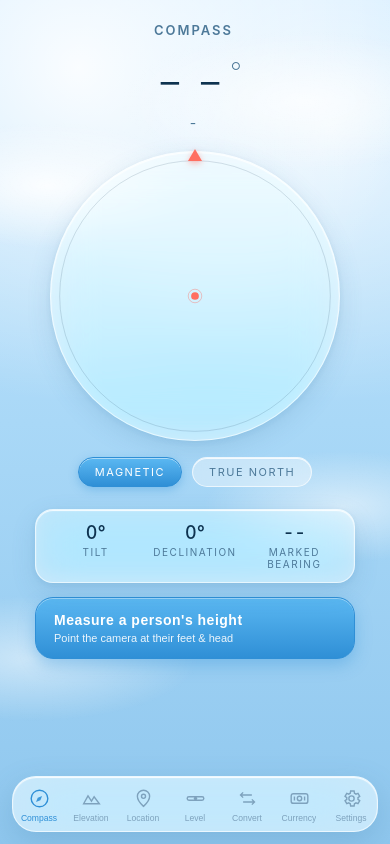
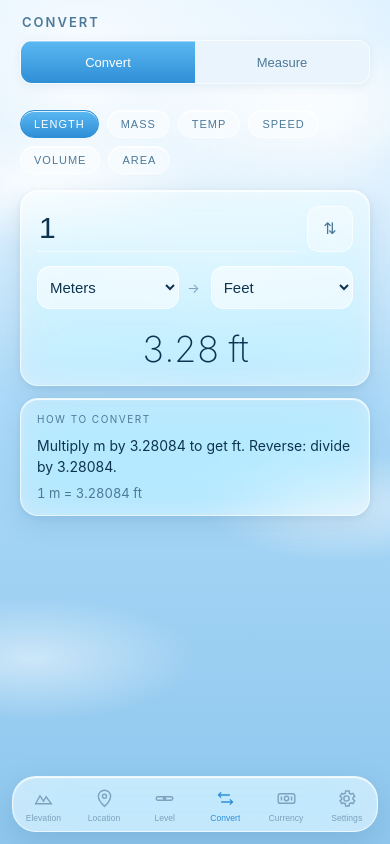
Before and after one commit to AnekTheGreat/Compass-EDC, a website: page index.html in a window 390 px wide. Drawn offline with Linux system fonts and the light colour scheme.

Commit message:
Take the Compass tab out of the page, and stop the currency card clipping its answer
The compass screen, its tab and its styles are gone; Convert is the screen that opens. The
reference-north switch went with it, and keep-screen-on now sits under Display.

The currency card is a flex child of a scrolling column, so it shrank when the content was
taller than the phone, and overflow:hidden cut the answer in half. It keeps its height now and
the answer is bigger and darker. The version gate is stamped at 1.2.2.

🤖 Generated with Codebuff
Co-Authored-By: Codebuff <noreply@codebuff.com>

```diff
--- a/index.html
+++ b/index.html
@@ -83,48 +83,6 @@ body::before{
     0 8px 24px rgba(60,120,160,0.16),
     0 2px 6px rgba(60,120,160,0.1);
 }
-
-/* ---------- COMPASS ---------- */
-#compass-screen{align-items:center;justify-content:flex-start;padding-top:8px;}
-.heading-big{
-  font-size:64px;font-weight:200;line-height:1;margin-top:6px;
-  font-variant-numeric:tabular-nums;letter-spacing:-1px;
-  color:var(--text);text-shadow:0 1px 0 rgba(255,255,255,0.6);
-}
-.heading-big sup{font-size:26px;font-weight:200;color:var(--dim);}
-.heading-label{font-size:14px;letter-spacing:4px;color:var(--dim);margin-top:2px;text-transform:uppercase;}
-.dial-wrap{
-  position:relative;width:290px;height:290px;margin:20px auto 6px;
-  border-radius:50%;
-}
-.dial-wrap .glass-disc{
-  position:absolute;inset:0;border-radius:50%;
-}
-.dial-wrap svg{width:100%;height:100%;display:block;position:relative;z-index:1;}
-.needle-tip{
-  position:absolute;top:-2px;left:50%;transform:translateX(-50%);z-index:2;
-  width:0;height:0;border-left:7px solid transparent;border-right:7px solid transparent;
-  border-bottom:12px solid var(--accent);
-  filter:drop-shadow(0 2px 3px rgba(255,111,97,0.5));
-}
-.mode-row{display:flex;gap:10px;margin-top:10px;}
-.mode-pill{
-  font-size:11px;letter-spacing:1.5px;color:var(--dim);border:1px solid var(--glass-line);
-  padding:7px 16px;border-radius:20px;text-transform:uppercase;
-  background:var(--glass);backdrop-filter:blur(14px);-webkit-backdrop-filter:blur(14px);
-  box-shadow:inset 0 1px 0 rgba(255,255,255,0.8);
-}
-.mode-pill.on{color:#fff;background:linear-gradient(180deg, #5bb8f2, #2f8fd6);border-color:#2f8fd6;box-shadow:inset 0 1px 0 rgba(255,255,255,0.5), 0 3px 10px rgba(47,143,214,0.35);}
-.calib-banner{
-  margin-top:14px;font-size:12px;color:#8a5a12;border:1px solid rgba(224,152,58,0.4);
-  background:rgba(255,231,190,0.55);backdrop-filter:blur(14px);-webkit-backdrop-filter:blur(14px);
-  padding:9px 16px;border-radius:14px;display:none;text-align:center;
-}
-.calib-banner.show{display:block;}
-.stat-row{display:flex;width:100%;max-width:320px;justify-content:space-between;margin-top:22px;padding:12px 10px;border-radius:18px;}
-.stat{text-align:center;flex:1;}
-.stat .v{font-size:18px;font-weight:500;font-variant-numeric:tabular-nums;color:var(--text);}
-.stat .l{font-size:10px;color:var(--dim);letter-spacing:1.5px;margin-top:3px;text-transform:uppercase;}
 
 /* ---------- ELEVATION ---------- */
 .big-elev{text-align:center;margin-top:18px;}
@@ -221,22 +179,13 @@ body::before{
 .btn-ar-overlay{position:absolute;left:50%;bottom:12px;transform:translateX(-50%);padding:10px 22px;border:none;border-radius:22px;font-size:13px;letter-spacing:1px;color:#fff;background:rgba(20,40,55,0.78);border:1px solid rgba(255,255,255,0.5);backdrop-filter:blur(8px);-webkit-backdrop-filter:blur(8px);}
 #ar-status{font-size:11px;color:var(--amber);margin-top:8px;line-height:1.5;}
 
-.hh-quick{
-  margin-top:14px;width:100%;max-width:320px;display:flex;flex-direction:column;gap:2px;
-  padding:14px 18px;border:none;border-radius:18px;text-align:left;cursor:pointer;
-  color:#fff;background:linear-gradient(180deg,#5bb8f2,#2f8fd6);border:1px solid #2f8fd6;
-  box-shadow:inset 0 1px 0 rgba(255,255,255,0.4), 0 6px 16px rgba(47,143,214,0.35);
-}
-.hh-quick .hh-label{font-size:14px;font-weight:600;letter-spacing:0.5px;}
-.hh-quick .hh-sub{font-size:11px;opacity:0.9;margin-top:2px;}
-
 /* ---------- CURRENCY ---------- */
 /* One glowing card holds the amount, the pair and the answer, so the tab reads as a single
    instrument instead of four stacked boxes. Two slow colour washes drift behind the glass;
    they are decoration only and stop for anyone who asks the phone for less motion. */
 .cur-stamp{font-size:11px;color:var(--dim);letter-spacing:0.5px;}
 .cur-hero{
-  position:relative;overflow:hidden;border-radius:26px;padding:16px 16px 18px;
+  position:relative;overflow:hidden;flex:0 0 auto;border-radius:26px;padding:16px 16px 20px;
   background:linear-gradient(160deg, rgba(255,255,255,0.66), rgba(255,255,255,0.3));
   border:1px solid rgba(255,255,255,0.72);
   backdrop-filter:blur(22px) saturate(160%);-webkit-backdrop-filter:blur(22px) saturate(160%);
@@ -258,7 +207,7 @@ body::before{
   to{transform:translate3d(20px,14px,0) scale(1.14);}
 }
 .cur-hero > *{position:relative;}
-.cur-amount-label{font-size:10px;letter-spacing:2px;text-transform:uppercase;color:var(--dimmer);}
+.cur-amount-label{font-size:10px;letter-spacing:2px;text-transform:uppercase;color:var(--dim);}
 .cur-amount-row{
   display:flex;align-items:center;gap:10px;margin-top:2px;
   border-bottom:1.5px solid rgba(14,51,80,0.12);transition:border-color .2s ease;
@@ -285,6 +234,7 @@ body::before{
   color:#fff;background:linear-gradient(180deg,#5bb8f2,#2f8fd6);border-color:#2f8fd6;
   box-shadow:0 4px 12px rgba(47,143,214,0.3);
 }
+#currency-screen > .cur-hero,#currency-screen > .card,#currency-screen > .cov-actions{flex:0 0 auto;}
 .cur-pickers{display:grid;grid-template-columns:1fr 44px 1fr;align-items:center;gap:8px;margin-top:14px;}
 .cur-pick{
   display:flex;flex-direction:column;align-items:flex-start;gap:0;min-width:0;
@@ -306,25 +256,25 @@ body::before{
 .cur-swap.spin{transform:rotate(180deg);}
 .cur-result-wrap{margin-top:16px;text-align:center;}
 .cur-result{
-  font-size:40px;font-weight:300;line-height:1.15;letter-spacing:-1px;color:var(--text);
+  font-size:46px;font-weight:500;line-height:1.18;letter-spacing:-0.5px;color:#0b3f63;
   font-variant-numeric:tabular-nums;transition:transform .16s ease;
 }
 .cur-result.pop{transform:scale(1.05);}
 @supports ((-webkit-background-clip:text) or (background-clip:text)){
   .cur-result{
-    background:linear-gradient(90deg,#1a6da9,#12805a);
+    background:linear-gradient(90deg,#0b4a7d,#0c6b48);
     -webkit-background-clip:text;background-clip:text;color:transparent;
   }
 }
-.cur-result-sub{font-size:11px;color:var(--dim);margin-top:4px;letter-spacing:0.3px;min-height:14px;}
+.cur-result-sub{font-size:12px;color:var(--dim);margin-top:6px;letter-spacing:0.3px;min-height:15px;}
 .cur-head{display:flex;align-items:baseline;justify-content:space-between;gap:10px;}
 .cur-badge{font-size:10px;letter-spacing:1px;text-transform:uppercase;color:var(--accent2);}
 .cur-badge.stale{color:var(--amber);}
 .cur-rate-row{display:flex;align-items:baseline;justify-content:space-between;gap:10px;padding:8px 0;}
 .cur-rate-row + .cur-rate-row{border-top:1px solid rgba(255,255,255,0.6);}
-.cur-rate-row .k{font-size:10px;letter-spacing:1.4px;text-transform:uppercase;color:var(--dimmer);}
-.cur-rate-row .v{font-size:13px;color:var(--text);font-variant-numeric:tabular-nums;text-align:right;}
-.cur-note{font-size:12px;line-height:1.6;color:var(--dim);margin-top:10px;}
+.cur-rate-row .k{font-size:11px;letter-spacing:1.2px;text-transform:uppercase;color:var(--dim);}
+.cur-rate-row .v{font-size:14px;font-weight:500;color:var(--text);font-variant-numeric:tabular-nums;text-align:right;}
+.cur-note{font-size:12.5px;line-height:1.6;color:var(--dim);margin-top:10px;}
 
 /* The picker sheet: a currency list you can type into. */
 .cur-sheet{
@@ -401,48 +351,6 @@ nav .navlabel{
 </head>
 <body>
 <div id="app">
-
-  <!-- COMPASS -->
-  <section class="screen active" id="compass-screen">
-    <div class="topbar">
-      <span class="title">Compass</span>
-      <span class="dim" style="font-size:11px;color:var(--dim)" id="accuracy-tag">&nbsp;</span>
-    </div>
-    <div class="heading-big"><span id="heading-num">--</span><sup>°</sup></div>
-    <div class="heading-label" id="heading-cardinal">-</div>
-
-    <div class="dial-wrap">
-      <div class="glass-disc glass"></div>
-      <div class="needle-tip"></div>
-      <svg viewBox="0 0 300 300" id="dial-svg">
-        <g id="dial-rotate">
-          <circle cx="150" cy="150" r="140" fill="none" stroke="rgba(14,51,80,0.15)" stroke-width="1"/>
-          <g id="ticks"></g>
-          <g id="dial-labels" font-family="-apple-system,sans-serif" text-anchor="middle" font-size="16" fill="#0e3350"></g>
-        </g>
-        <circle cx="150" cy="150" r="4" fill="#ff6f61"/>
-        <circle cx="150" cy="150" r="7" fill="none" stroke="#ff6f61" stroke-width="1" opacity="0.4"/>
-      </svg>
-    </div>
-
-    <div class="mode-row">
-      <div class="mode-pill on" id="mode-magnetic">Magnetic</div>
-      <div class="mode-pill" id="mode-true">True north</div>
-    </div>
-
-    <div class="calib-banner" id="calib-banner">Move phone in a figure-8 to calibrate</div>
-
-    <div class="stat-row glass">
-      <div class="stat"><div class="v" id="stat-tilt">0°</div><div class="l">Tilt</div></div>
-      <div class="stat"><div class="v" id="stat-declination">0°</div><div class="l">Declination</div></div>
-      <div class="stat"><div class="v" id="stat-bearing">--</div><div class="l">Marked bearing</div></div>
-    </div>
-
-    <button class="hh-quick" id="btn-hh-quick">
-      <span class="hh-label">Measure a person's height</span>
-      <span class="hh-sub">Point the camera at their feet &amp; head</span>
-    </button>
-  </section>
 
   <!-- ELEVATION -->
   <section class="screen" id="elevation-screen">
@@ -523,7 +431,7 @@ nav .navlabel{
   </section>
 
   <!-- TOOLS / CONVERT -->
-  <section class="screen" id="convert-screen">
+  <section class="screen active" id="convert-screen">
     <div class="topbar"><span class="title">Convert</span><span></span></div>
 
     <div class="seg" style="margin-top:6px;">
@@ -739,11 +647,7 @@ nav .navlabel{
     </div>
 
     <div class="set-group glass">
-      <div class="set-group-title">Compass</div>
-      <div class="set-row">
-        <div><div class="label">Reference north</div><div class="sub">Use true north instead of magnetic</div></div>
-        <div class="toggle" id="toggle-truenorth"></div>
-      </div>
+      <div class="set-group-title">Display</div>
       <div class="set-row">
         <div><div class="label">Keep screen on</div><div class="sub">Prevent sleep while app is open</div></div>
         <div class="toggle" id="toggle-wakelock"></div>
@@ -781,10 +685,6 @@ nav .navlabel{
   </section>
 
   <nav>
-    <button class="active" data-screen="compass-screen">
-      <svg viewBox="0 0 24 24" fill="none" stroke="currentColor" stroke-width="1.6"><circle cx="12" cy="12" r="9.5"/><path d="M15 9l-2 5-5 2 2-5 5-2z" fill="currentColor" stroke="none" fill-opacity="0.9"/></svg>
-      <span class="navlabel">Compass</span>
-    </button>
     <button data-screen="elevation-screen">
       <svg viewBox="0 0 24 24" fill="none" stroke="currentColor" stroke-width="1.6"><path d="M3 18l5-9 4 6 3-5 6 8H3z"/></svg>
       <span class="navlabel">Elevation</span>
@@ -797,7 +697,7 @@ nav .navlabel{
       <svg viewBox="0 0 24 24" fill="none" stroke="currentColor" stroke-width="1.6"><rect x="2.5" y="10" width="19" height="4" rx="2"/><circle cx="12" cy="12" r="2" fill="currentColor" stroke="none"/></svg>
       <span class="navlabel">Level</span>
     </button>
-    <button data-screen="convert-screen">
+    <button class="active" data-screen="convert-screen">
       <svg viewBox="0 0 24 24" fill="none" stroke="currentColor" stroke-width="1.6"><path d="M7 5L4 8l3 3M4 8h13M17 19l3-3-3-3M20 16H7"/></svg>
       <span class="navlabel">Convert</span>
     </button>
--- a/package.json
+++ b/package.json
@@ -1,6 +1,6 @@
 {
   "name": "measuret",
-  "version": "1.2.1",
+  "version": "1.2.2",
   "private": true,
   "description": "MeasureT — measure, convert and navigate.",
   "scripts": {
--- a/sw.js
+++ b/sw.js
@@ -1,6 +1,6 @@
 // CACHE is stamped from app.js APP_VERSION by dev/ota.mjs - a released version always
 // brings a cache of its own, and activate drops everything older.
-var CACHE = 'measuret-v1.2.1';
+var CACHE = 'measuret-v1.2.2';
 var ASSETS = [
   './index.html',
   './app.js',
--- a/updates.json
+++ b/updates.json
@@ -1 +1 @@
-{"version":"1.2.1","url":"index.html","notes":["The two currency buttons now open a <b>searchable list</b>: type <b>eur</b>, <b>euro</b> or <b>rupee</b> and it narrows to that currency, with the ones people reach for most at the top and a tick on the pair in use. Before this, picking from more than fifty currencies was a long scroll in a native dropdown.","The amount is an obvious field now: <b>tap the big number and type</b>, or tap <b>10</b>, <b>50</b>, <b>100</b> or <b>500</b>, and the answer follows as you type, with the currency you are typing in shown right beside it.","The tab looks and moves like one instrument: a single glowing card, the answer in a blue-to-green gradient, a spinning &#8645; on swap and a soft pulse each time the number changes. Anyone whose phone asks for less motion gets none of that motion.","Fixed: the update button stayed on <b>Updating&hellip;</b> forever after the automatic check on opening the tab. It now returns to its own label, or offers <b>Try again</b>.","The seven tab labels no longer run into each other on a narrow phone. Nothing else changed &mdash; the converter, GPS measuring, the AR range finder, the compass, permissions and updates are exactly as they were."],"date":"November 5, 2026"}
+{"version":"1.2.2","url":"index.html","notes":["The <b>Compass</b> tab has been <b>removed</b>. It was the most complicated thing in the app, and the heading dial, its calibration banner, the marked bearing and the true-north switch went with it. MeasureT now has <b>six tabs</b> and opens on <b>Convert</b>.","The <b>currency answer</b> could be cut off at the bottom of its card on a phone with larger text, which is why the number was hard to see. The card now grows to fit what is in it instead of being squeezed, the answer is <b>larger and darker</b>, and the labels above it are legible.","Nothing else changed &mdash; elevation, location, the level, the converter, GPS measuring, the AR range finder, permissions and updates are exactly as they were."],"date":"November 5, 2026"}
```
